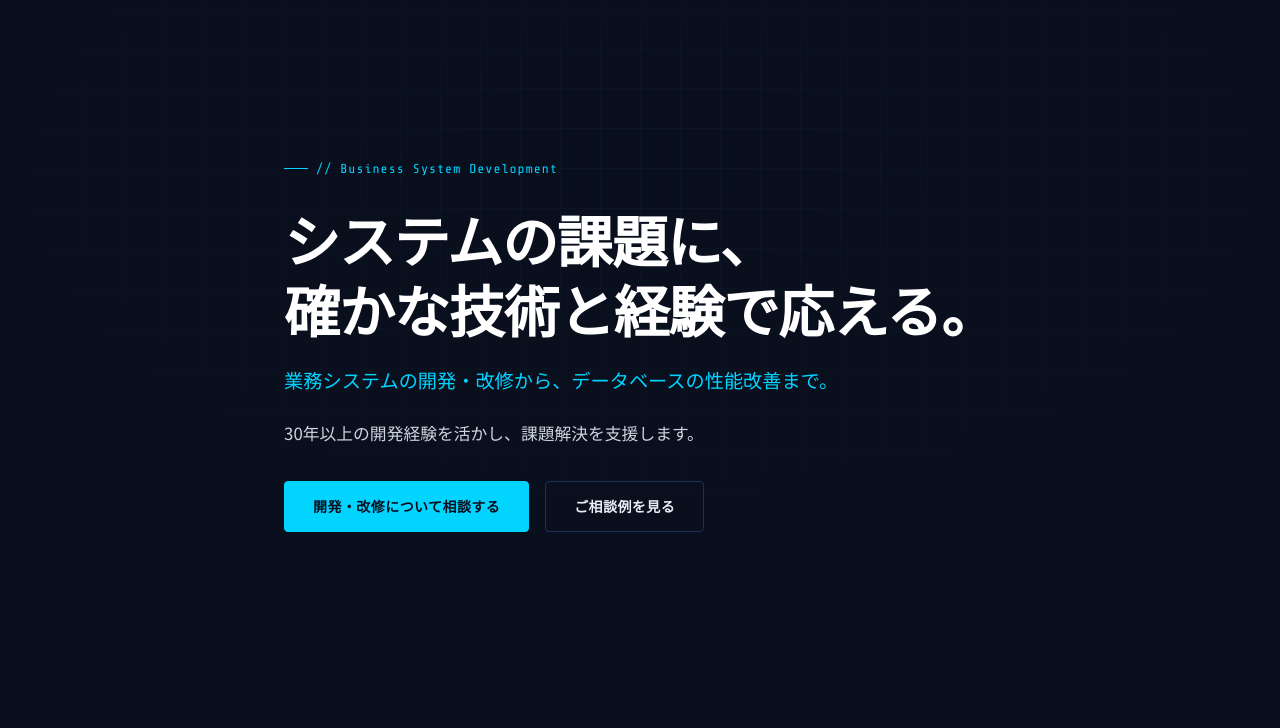
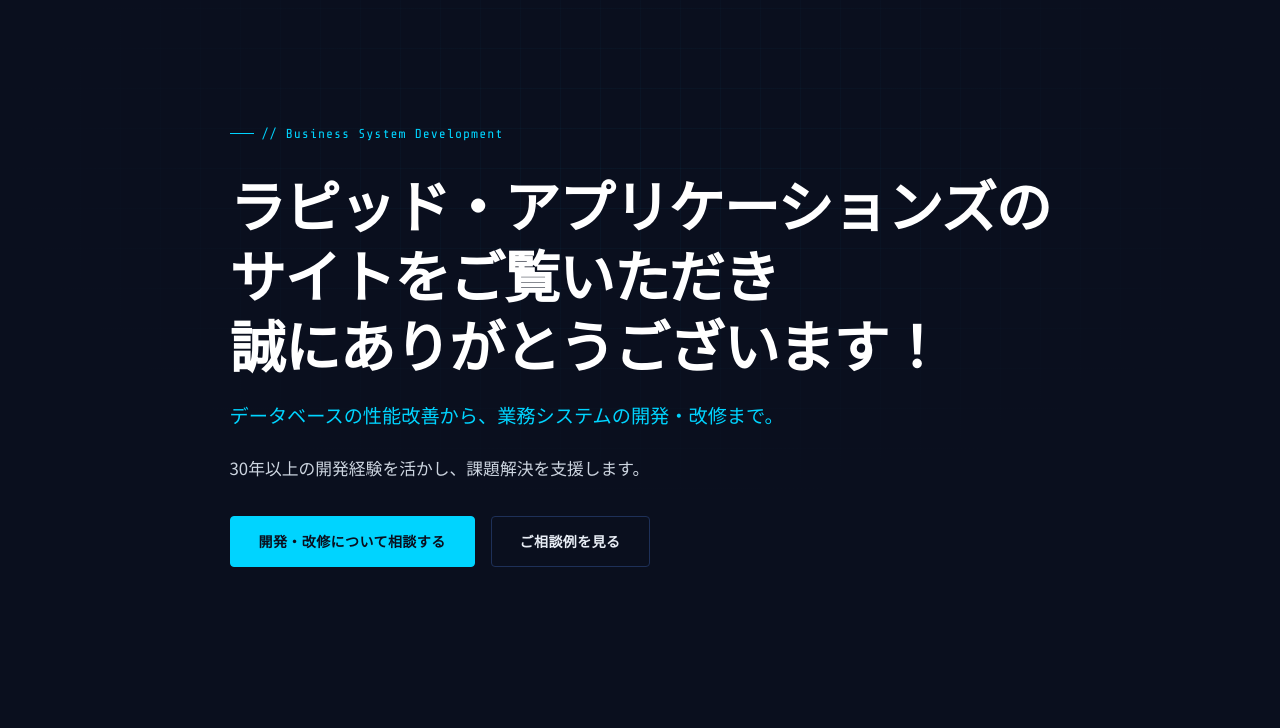
Before and after one commit to newage710309/rapid-applications-site, a plain HTML site: page index.html in a window 1280 px wide. Shown: the part 72-800 px from the top of the page. Drawn offline with nearby package versions, Linux system fonts and the light colour scheme.

Commit message:
メインコピー変更

```diff
--- a/index.html
+++ b/index.html
@@ -11,14 +11,14 @@
 
   <meta property="og:type" content="website">
   <meta property="og:title" content="業務システムの開発・改修・保守｜ラピッド・アプリケーションズ有限会社">
-  <meta property="og:description" content="システムの課題に、確かな技術と経験で応える。業務システムの開発・改修から、データベースの性能改善まで。">
+  <meta property="og:description" content="システムの課題に、確かな技術と経験で応える。データベースの性能改善から、業務システムの開発・改修まで。">
   <meta property="og:url" content="https://rapid-apps.co.jp/">
   <meta property="og:site_name" content="ラピッド・アプリケーションズ有限会社">
   <meta property="og:locale" content="ja_JP">
   <meta property="og:image" content="https://rapid-apps.co.jp/images/og.jpg">
   <meta property="og:image:width" content="1200">
   <meta property="og:image:height" content="630">
-  <meta property="og:image:alt" content="システムの課題に、確かな技術と経験で応える。業務システムの開発・改修から、データベースの性能改善まで。｜ラピッド・アプリケーションズ有限会社">
+  <meta property="og:image:alt" content="システムの課題に、確かな技術と経験で応える。データベースの性能改善から、業務システムの開発・改修まで。｜ラピッド・アプリケーションズ有限会社">
   <meta name="twitter:card" content="summary_large_image">
   <meta name="twitter:image" content="https://rapid-apps.co.jp/images/og.jpg">
   <meta name="twitter:title" content="業務システムの開発・改修・保守｜ラピッド・アプリケーションズ有限会社">
@@ -81,8 +81,8 @@
       <div class="hero-grid-bg" aria-hidden="true"></div>
       <div class="container hero-inner">
         <p class="hero-eyebrow"><span class="mono">// Business System Development</span></p>
-        <h1 id="hero-title" class="hero-title"><span class="phrase">システムの課題に、</span><br><span class="phrase">確かな技術と経験で</span><span class="phrase">応える。</span></h1>
-        <p class="hero-subtitle">業務システムの開発・改修から、<br class="br-sp">データベースの性能改善まで。</p>
+        <h1 id="hero-title" class="hero-title"><span class="phrase">ラピッド・アプリケーションズの</span><br><span class="phrase"></span>サイトをご覧いただき</span><br><span class="phrase">誠にありがとうございます！</h1>
+        <p class="hero-subtitle">データベースの性能改善から、<br class="br-sp">業務システムの開発・改修まで。</p>
         <p class="hero-lead">30年以上の開発経験を活かし、<br class="br-sp">課題解決を支援します。</p>
         <div class="hero-cta-group">
           <a href="#contact" class="btn btn-primary" data-contact-type="業務システムの開発・改修の相談">開発・改修について相談する</a>
```
